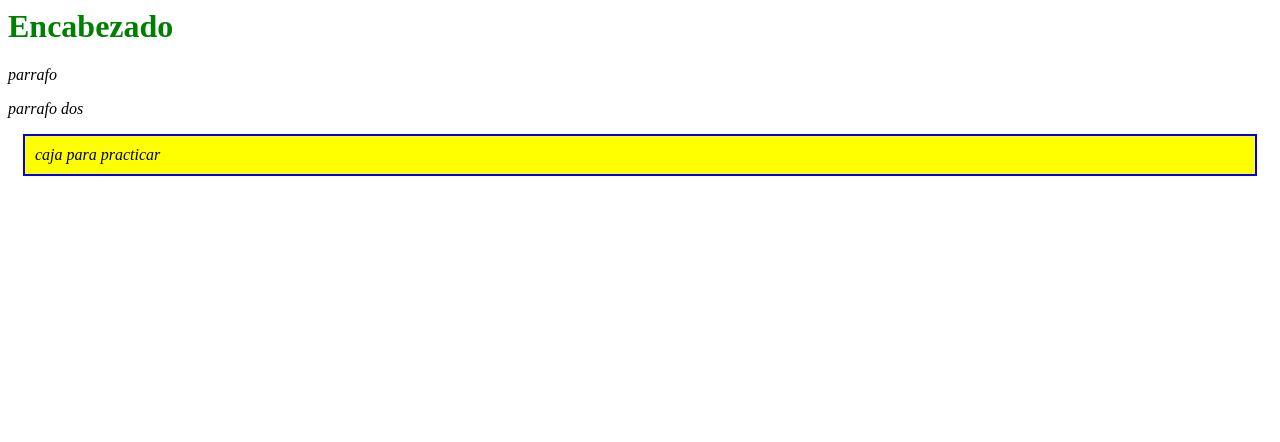
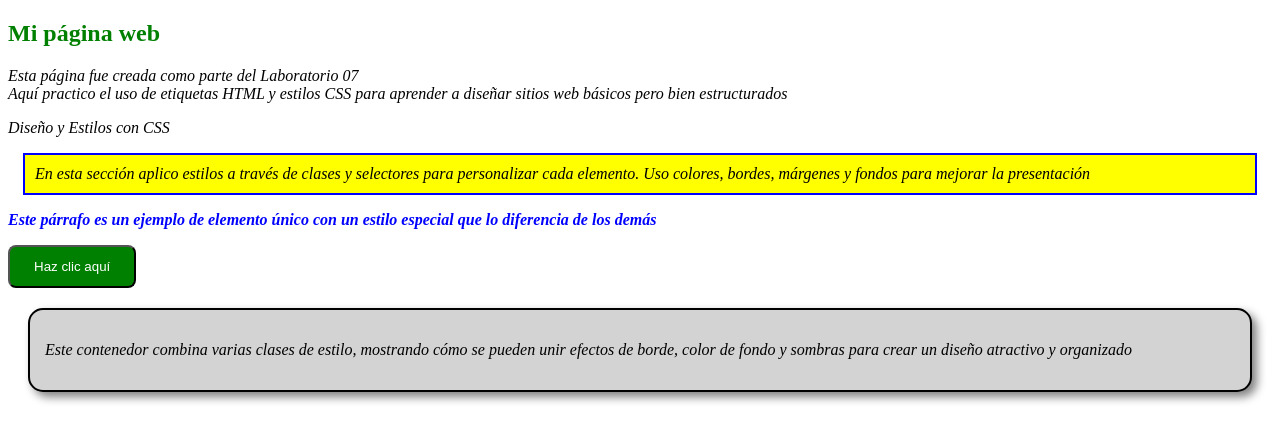
Before and after one commit to Darianna16/LabIDWEB, a plain HTML site: page lab7/CSS/index.html in a window 1280 px wide. Drawn offline with Linux system fonts and the light colour scheme.

Commit message:
Update HTML structure and content in index.html
subiendo cambios

```diff
--- a/lab7/CSS/index.html
+++ b/lab7/CSS/index.html
@@ -1,14 +1,30 @@
-<!DOCTYPE >
+<!DOCTYPE html>
 <html lang="es">
     <head>
-        <meta>
-        <title id="titulo">Pag web</title>
+        <meta charset="UTF-8">
+        <title>Pagina web</title>
         <link rel="stylesheet" href="styles.css">
+        <style>
+
+        </style>
     </head>
     <body>
-        <h1>Encabezado</h1>
-        <p>parrafo</p>
-        <p class="titulo">parrafo dos</p>
-        <p class="box">caja para practicar</p>
+        <section>
+            <h1>Mi página web</h1>
+            <p>Esta página fue creada como parte del Laboratorio 07
+                <br>
+                Aquí practico el uso de etiquetas HTML y estilos CSS para aprender a diseñar sitios web básicos pero bien estructurados
+            </p>
+        </section>
+        <div>
+            <p class="titulo">Diseño y Estilos con CSS</p>
+            <p class="box">En esta sección aplico estilos a través de clases y selectores para personalizar cada elemento. Uso colores, bordes, márgenes y fondos para mejorar la presentación</p>
+            <p id="unico">Este párrafo es un ejemplo de elemento único con un estilo especial que lo diferencia de los demás</p>
+            <button class="boton">Haz clic aquí</button>
+        </div>
+
+        <div class="contenedor borde-gris esquinas-redondeadas sombra-caja">
+            <p>Este contenedor combina varias clases de estilo, mostrando cómo se pueden unir efectos de borde, color de fondo y sombras para crear un diseño atractivo y organizado</p>
+        </div>
     </body>
 </html>
```
